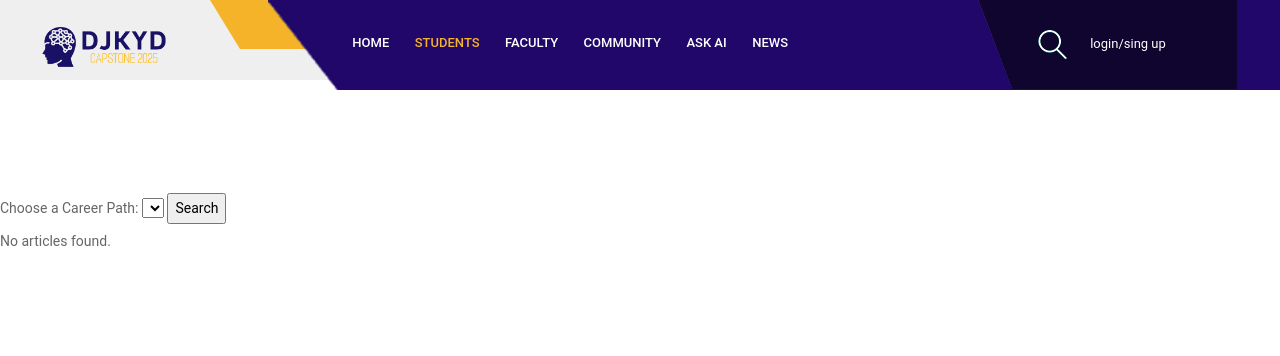
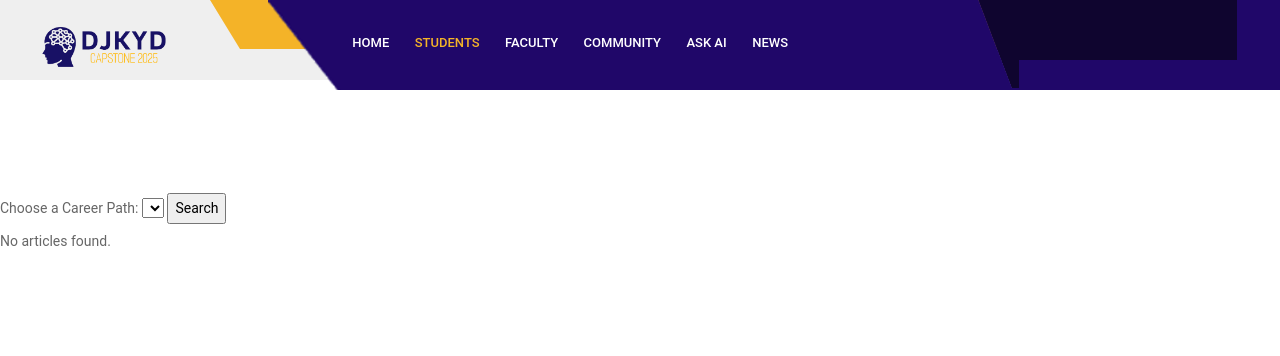
Before and after one commit to jacobabr9/DJKYDcapstone, a PHP site: page /news.php in a window 1280 px wide. Shown: the top 356 px of the page. Run offline with PHP 8.4, Linux system fonts and the light colour scheme; data that the repository does not hold is empty; some libraries are stand-ins or nearby versions.

Commit message:
Remove log in

```diff
--- a/mind/news.php
+++ b/mind/news.php
@@ -64,7 +64,6 @@
                   </div>
                 </div>
                 <div class="mean-last">
-                  <a href="#"><img src="images/search_icon.png" alt="#" /></a> <a href="#">login/sing up</a>
                 </div>
               </div>
             </div>
```
